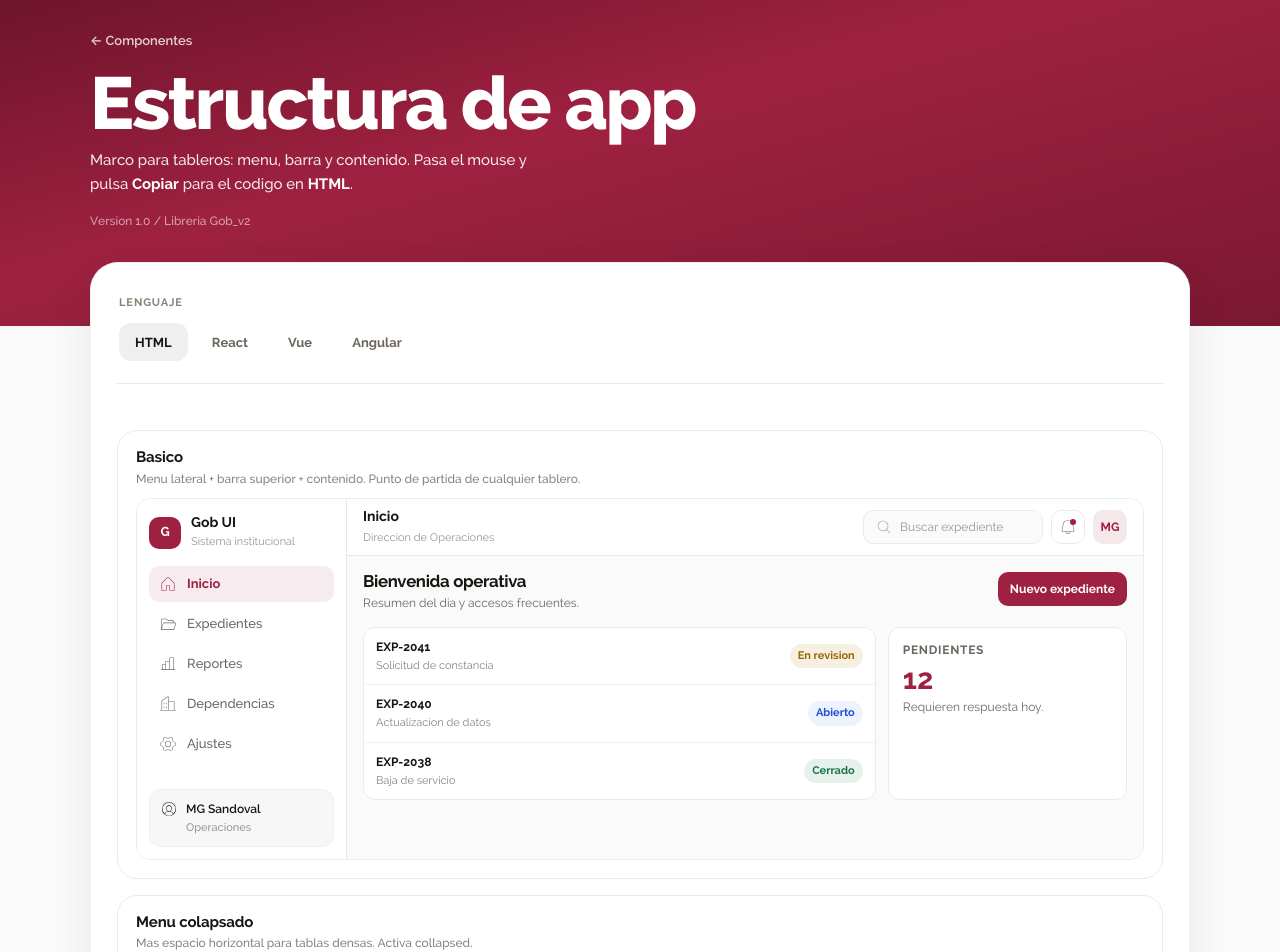
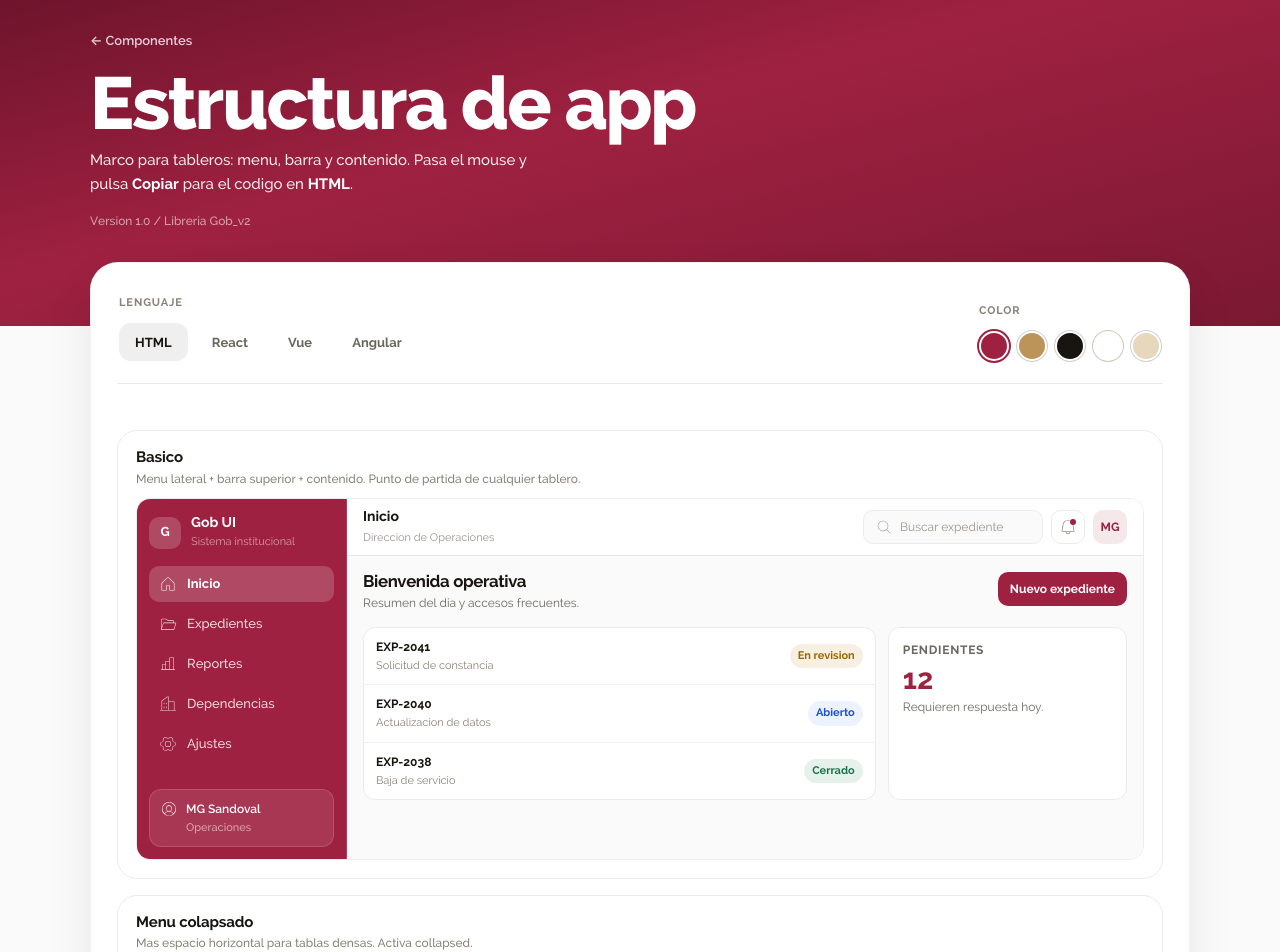
Before and after one commit to mariasan001/gob_ui, a Next.js app in the folder apps/web-next/: page /estructura-app in a window 1280 px wide. Shown: the top 952 px of the page. Built offline with nearby package versions, Linux system fonts and the light colour scheme.

Commit message:
Agrega selector de color al menu de Estructura de app
Mismos swatches que Botones. El tono cambia fondo del sidebar y el
estado seleccionado; Copiar incluye las variables CSS del color activo.

Co-authored-by: mariasan001 <mariasan001@users.noreply.github.com>

```diff
--- a/apps/web-next/src/app/estructura-app/estructura-data.ts
+++ b/apps/web-next/src/app/estructura-app/estructura-data.ts
@@ -1,3 +1,5 @@
+import type { Tone } from '@mariasan001/ui-wc';
+
 export type CodeLang = 'html' | 'react' | 'vue' | 'angular';
 
 export const CODE_LANGUAGES: { id: CodeLang; label: string }[] = [
@@ -6,6 +8,93 @@ export const CODE_LANGUAGES: { id: CodeLang; label: string }[] = [
   { id: 'vue', label: 'Vue' },
   { id: 'angular', label: 'Angular' },
 ];
+
+/** Mismos swatches que Botones / Paginacion. Afectan el menu lateral. */
+export const COLOR_OPTIONS: { id: Tone; label: string; swatch: string }[] = [
+  { id: 'primary', label: 'Primary', swatch: '#9F2141' },
+  { id: 'accent', label: 'Accent', swatch: '#BC945A' },
+  { id: 'dark', label: 'Dark', swatch: '#181511' },
+  { id: 'neutral', label: 'Neutral', swatch: '#FFFFFF' },
+  { id: 'soft', label: 'Soft', swatch: '#E7D7BD' },
+];
+
+/** Fondo del menu + estado seleccionado por tono. */
+export const SIDEBAR_THEMES: Record<
+  Tone,
+  {
+    bg: string;
+    text: string;
+    muted: string;
+    activeBg: string;
+    activeText: string;
+    markBg: string;
+    markText: string;
+    footBg: string;
+    footBorder: string;
+    border: string;
+  }
+> = {
+  primary: {
+    bg: '#9F2141',
+    text: 'rgba(255, 255, 255, 0.82)',
+    muted: 'rgba(255, 255, 255, 0.55)',
+    activeBg: 'rgba(255, 255, 255, 0.18)',
+    activeText: '#FFFFFF',
+    markBg: 'rgba(255, 255, 255, 0.18)',
+    markText: '#FFFFFF',
+    footBg: 'rgba(255, 255, 255, 0.1)',
+    footBorder: 'rgba(255, 255, 255, 0.14)',
+    border: 'rgba(255, 255, 255, 0.12)',
+  },
+  accent: {
+    bg: '#F4EBE0',
+    text: '#5C5348',
+    muted: '#8A8278',
+    activeBg: 'rgba(188, 148, 90, 0.28)',
+    activeText: '#7A5A2E',
+    markBg: '#BC945A',
+    markText: '#FFFFFF',
+    footBg: 'rgba(24, 21, 17, 0.05)',
+    footBorder: 'rgba(24, 21, 17, 0.08)',
+    border: 'rgba(24, 21, 17, 0.08)',
+  },
+  dark: {
+    bg: '#181511',
+    text: 'rgba(255, 255, 255, 0.78)',
+    muted: 'rgba(255, 255, 255, 0.48)',
+    activeBg: 'rgba(255, 255, 255, 0.12)',
+    activeText: '#FFFFFF',
+    markBg: '#9F2141',
+    markText: '#FFFFFF',
+    footBg: 'rgba(255, 255, 255, 0.06)',
+    footBorder: 'rgba(255, 255, 255, 0.1)',
+    border: 'rgba(255, 255, 255, 0.1)',
+  },
+  neutral: {
+    bg: '#FFFFFF',
+    text: '#6B665F',
+    muted: '#9A9590',
+    activeBg: '#F0F0F0',
+    activeText: '#181511',
+    markBg: '#181511',
+    markText: '#FFFFFF',
+    footBg: '#F7F7F7',
+    footBorder: '#EFEFEF',
+    border: 'rgba(24, 21, 17, 0.1)',
+  },
+  soft: {
+    bg: '#E7D7BD',
+    text: '#4A4033',
+    muted: '#7A6F60',
+    activeBg: 'rgba(24, 21, 17, 0.1)',
+    activeText: '#181511',
+    markBg: '#9F2141',
+    markText: '#FFFFFF',
+    footBg: 'rgba(24, 21, 17, 0.06)',
+    footBorder: 'rgba(24, 21, 17, 0.08)',
+    border: 'rgba(24, 21, 17, 0.1)',
+  },
+};
 
 export type ShellExampleId =
   | 'basico'
@@ -54,6 +143,11 @@ export const SHELL_ATTRS = [
 ] as const;
 
 export const SHELL_TOKENS = [
+  {
+    name: '--gob-shell-sidebar-bg',
+    value: 'Surface',
+    body: 'Fondo del menu lateral. Cambia con el color del sistema.',
+  },
   {
     name: '--gob-shell-sidebar-width',
     value: '248px',
@@ -613,15 +707,30 @@ import '@mariasan001/ui-wc';
 `;
 }
 
-export function buildSnippet(lang: CodeLang, example: ShellExample): string {
+function shellStyle(lang: CodeLang, tone: Tone): string {
+  const theme = SIDEBAR_THEMES[tone];
+  const css = `--gob-shell-sidebar-bg: ${theme.bg}; --gob-shell-sidebar-border: ${theme.border}; --shell-side-active-bg: ${theme.activeBg}; --shell-side-active-text: ${theme.activeText}`;
+  if (lang === 'react') {
+    return ` style={{ ['--gob-shell-sidebar-bg' as string]: '${theme.bg}', ['--gob-shell-sidebar-border' as string]: '${theme.border}', ['--shell-side-active-bg' as string]: '${theme.activeBg}', ['--shell-side-active-text' as string]: '${theme.activeText}' }}`;
+  }
+  return ` style="${css}"`;
+}
+
+export function buildSnippet(
+  lang: CodeLang,
+  example: ShellExample,
+  tone: Tone = 'primary',
+): string {
   const attrs = shellAttrs(example);
+  const style = shellStyle(lang, tone);
 
   if (lang === 'html') {
     return `<!-- npm i @mariasan001/ui-wc -->
+<!-- Color del menu: ${tone} -->
 <script type="module">
   import '@mariasan001/ui-wc';
 </script>
-${iconImports(lang)}<gob-app-shell${attrs}>
+${iconImports(lang)}<gob-app-shell${attrs}${style}>
 ${bodyMarkup(lang, example)}
 </gob-app-shell>`;
   }
@@ -629,7 +738,7 @@ ${bodyMarkup(lang, example)}
   if (lang === 'react') {
     return `${iconImports(lang)}export function ShellDemo() {
   return (
-    <gob-app-shell${attrs}>
+    <gob-app-shell${attrs}${style}>
 ${bodyMarkup(lang, example, '      ')}
     </gob-app-shell>
   );
@@ -642,15 +751,15 @@ ${iconImports(lang).trimEnd()}
 </script>
 
 <template>
-  <gob-app-shell${attrs}>
+  <gob-app-shell${attrs}${style}>
 ${bodyMarkup(lang, example, '    ')}
   </gob-app-shell>
 </template>`;
   }
 
   return `// app.component.ts
-${iconImports(lang)}// app.component.html
-<gob-app-shell${attrs}>
+${iconImports(lang)}// app.component.html — color menu: ${tone}
+<gob-app-shell${attrs}${style}>
 ${bodyMarkup(lang, example)}
 </gob-app-shell>`;
 }
--- a/apps/web-next/src/app/estructura-app/estructura.module.css
+++ b/apps/web-next/src/app/estructura-app/estructura.module.css
@@ -101,6 +101,7 @@
   gap: 16px;
   padding: 16px 12px 12px;
   min-height: 100%;
+  color: var(--shell-side-text, #6b665f);
 }
 
 .sidebarCollapsed {
@@ -121,8 +122,8 @@
   width: 32px;
   height: 32px;
   border-radius: 10px;
-  background: #9f2141;
-  color: #fff;
+  background: var(--shell-side-mark-bg, #9f2141);
+  color: var(--shell-side-mark-text, #fff);
   font-size: 13px;
   font-weight: 700;
   flex: 0 0 auto;
@@ -132,14 +133,14 @@
   margin: 0;
   font-size: 14px;
   font-weight: 700;
-  color: #181511;
+  color: var(--shell-side-active-text, #181511);
   line-height: 1.2;
 }
 
 .brandSub {
   margin: 2px 0 0;
   font-size: 11px;
-  color: #9a9590;
+  color: var(--shell-side-muted, #9a9590);
 }
 
 .nav {
@@ -155,7 +156,7 @@
   min-height: 36px;
   padding: 0 10px;
   border-radius: 10px;
-  color: #6b665f;
+  color: var(--shell-side-text, #6b665f);
   font-size: 13px;
 }
 
@@ -171,8 +172,8 @@
 }
 
 .navActive {
-  background: rgba(159, 33, 65, 0.09);
-  color: #9f2141;
+  background: var(--shell-side-active-bg, rgba(159, 33, 65, 0.09));
+  color: var(--shell-side-active-text, #9f2141);
 }
 
 .navActive em {
@@ -184,8 +185,8 @@
   gap: 2px;
   padding: 10px;
   border-radius: 12px;
-  background: #f7f7f7;
-  border: 1px solid #efefef;
+  background: var(--shell-side-foot-bg, #f7f7f7);
+  border: 1px solid var(--shell-side-foot-border, #efefef);
 }
 
 .sidebarFoot span {
@@ -194,14 +195,14 @@
   gap: 8px;
   font-size: 12px;
   font-weight: 600;
-  color: #181511;
+  color: var(--shell-side-active-text, #181511);
 }
 
 .sidebarFootMeta {
   margin-left: 26px !important;
   font-size: 11px !important;
   font-weight: 500 !important;
-  color: #9a9590 !important;
+  color: var(--shell-side-muted, #9a9590) !important;
 }
 
 .sidebarFootCollapsed {
@@ -210,8 +211,8 @@
   width: 40px;
   height: 40px;
   border-radius: 10px;
-  color: #6b665f;
-  background: #f7f7f7;
+  color: var(--shell-side-text, #6b665f);
+  background: var(--shell-side-foot-bg, #f7f7f7);
 }
 
 /* Topbar */
--- a/apps/web-next/src/app/estructura-app/page.tsx
+++ b/apps/web-next/src/app/estructura-app/page.tsx
@@ -8,10 +8,12 @@
 import Link from 'next/link';
 import { useEffect, useState } from 'react';
 
+import type { Tone } from '@mariasan001/ui-wc';
 import '@mariasan001/ui-wc';
 
 import {
   CODE_LANGUAGES,
+  COLOR_OPTIONS,
   SHELL_ATTRS,
   SHELL_EXAMPLES,
   SHELL_RULES,
@@ -26,6 +28,7 @@ import { ShellDemo } from './shell-demo';
 
 export default function EstructuraAppPage() {
   const [lang, setLang] = useState<CodeLang>('html');
+  const [tone, setTone] = useState<Tone>('primary');
   const [copiedKey, setCopiedKey] = useState<string | null>(null);
 
   useEffect(() => {
@@ -34,7 +37,7 @@ export default function EstructuraAppPage() {
 
   async function copyExample(example: ShellExample) {
     try {
-      await navigator.clipboard.writeText(buildSnippet(lang, example));
+      await navigator.clipboard.writeText(buildSnippet(lang, example, tone));
       setCopiedKey(example.id);
       window.setTimeout(() => setCopiedKey(null), 1200);
     } catch {
@@ -80,6 +83,28 @@ export default function EstructuraAppPage() {
                 })}
               </div>
             </div>
+
+            <div className={s.filterBlock}>
+              <p className={s.filterLabel}>Color</p>
+              <div className={s.colorRow}>
+                {COLOR_OPTIONS.map((option) => {
+                  const active = option.id === tone;
+                  return (
+                    <button
+                      key={option.id}
+                      type="button"
+                      className={`${s.colorSwatch} ${active ? s.colorSwatchActive : ''}`}
+                      style={{ background: option.swatch }}
+                      data-tone={option.id}
+                      aria-label={option.label}
+                      aria-pressed={active}
+                      title={option.label}
+                      onClick={() => setTone(option.id)}
+                    />
+                  );
+                })}
+              </div>
+            </div>
           </div>
 
           <div className={local.exampleList} aria-label="Ejemplos">
@@ -97,7 +122,7 @@ export default function EstructuraAppPage() {
                   <p className={local.exampleDesc}>{example.description}</p>
                 </div>
                 <div className={local.stage}>
-                  <ShellDemo example={example} />
+                  <ShellDemo example={example} tone={tone} />
                 </div>
               </article>
             ))}
--- a/apps/web-next/src/app/estructura-app/shell-demo.tsx
+++ b/apps/web-next/src/app/estructura-app/shell-demo.tsx
@@ -11,8 +11,11 @@ import {
   SignOut,
   UserCircle,
 } from '@phosphor-icons/react';
+import type { CSSProperties } from 'react';
 
-import type { ShellExample } from './estructura-data';
+import type { Tone } from '@mariasan001/ui-wc';
+
+import { SIDEBAR_THEMES, type ShellExample } from './estructura-data';
 import local from './estructura.module.css';
 
 const NAV = [
@@ -26,14 +29,30 @@ const NAV = [
 function ShellSidebar({
   collapsed,
   active = 'Inicio',
+  tone,
 }: {
   collapsed?: boolean;
   active?: string;
+  tone: Tone;
 }) {
+  const theme = SIDEBAR_THEMES[tone];
+
   return (
     <aside
       slot="sidebar"
       className={`${local.sidebar} ${collapsed ? local.sidebarCollapsed : ''}`}
+      style={
+        {
+          '--shell-side-text': theme.text,
+          '--shell-side-muted': theme.muted,
+          '--shell-side-active-bg': theme.activeBg,
+          '--shell-side-active-text': theme.activeText,
+          '--shell-side-mark-bg': theme.markBg,
+          '--shell-side-mark-text': theme.markText,
+          '--shell-side-foot-bg': theme.footBg,
+          '--shell-side-foot-border': theme.footBorder,
+        } as CSSProperties
+      }
     >
       <div className={local.brandBlock}>
         <span className={local.brandMark} aria-hidden="true">
@@ -316,7 +335,14 @@ function BoardContent() {
   );
 }
 
-export function ShellDemo({ example }: { example: ShellExample }) {
+export function ShellDemo({
+  example,
+  tone = 'primary',
+}: {
+  example: ShellExample;
+  tone?: Tone;
+}) {
+  const theme = SIDEBAR_THEMES[tone];
   const shellProps = {
     collapsed: example.collapsed || undefined,
     dense: example.dense || undefined,
@@ -335,10 +361,21 @@ export function ShellDemo({ example }: { example: ShellExample }) {
   if (example.id === 'tablero') body = <BoardContent />;
 
   return (
-    <gob-app-shell {...shellProps} className={shellClass}>
+    <gob-app-shell
+      {...shellProps}
+      className={shellClass}
+      style={
+        {
+          '--gob-shell-sidebar-bg': theme.bg,
+          '--gob-shell-sidebar-border': theme.border,
+          '--gob-shell-sidebar-text': theme.text,
+        } as CSSProperties
+      }
+    >
       <ShellSidebar
         collapsed={example.collapsed}
         active={example.id === 'colapsado' ? 'Expedientes' : 'Inicio'}
+        tone={tone}
       />
       {!example.hideTopbar ? (
         <ShellTopbar
--- a/packages/ui-wc/src/components/app-shell/app-shell-styles.ts
+++ b/packages/ui-wc/src/components/app-shell/app-shell-styles.ts
@@ -31,8 +31,9 @@ export const appShellStyles = `
   align-self: start;
   height: var(--gob-shell-frame-height, 100vh);
   overflow: auto;
-  border-right: 1px solid var(--gob-border, rgba(24, 21, 17, 0.1));
-  background: var(--gob-surface, #fff);
+  border-right: 1px solid var(--gob-shell-sidebar-border, var(--gob-border, rgba(24, 21, 17, 0.1)));
+  background: var(--gob-shell-sidebar-bg, var(--gob-surface, #fff));
+  color: var(--gob-shell-sidebar-text, var(--gob-text, #181511));
 }
 
 .column {
```
